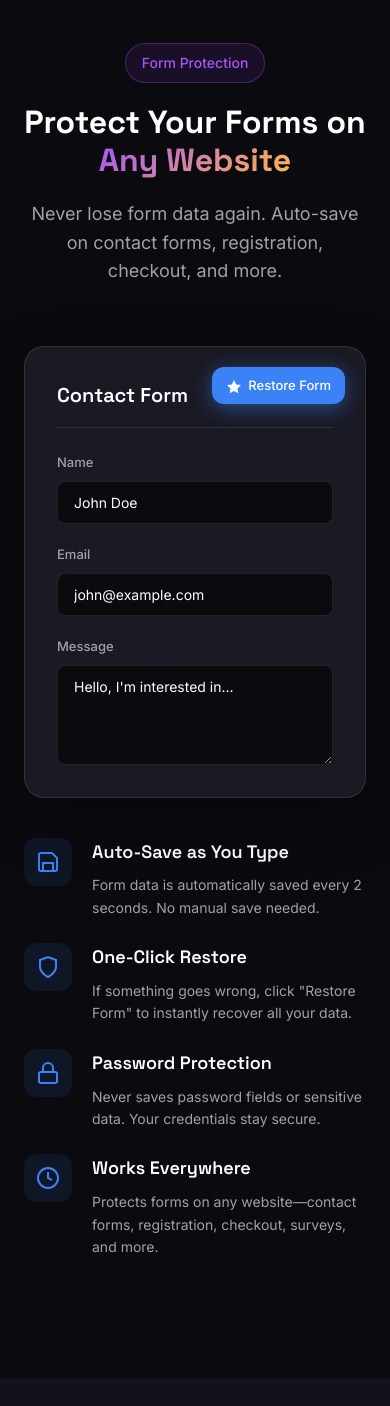
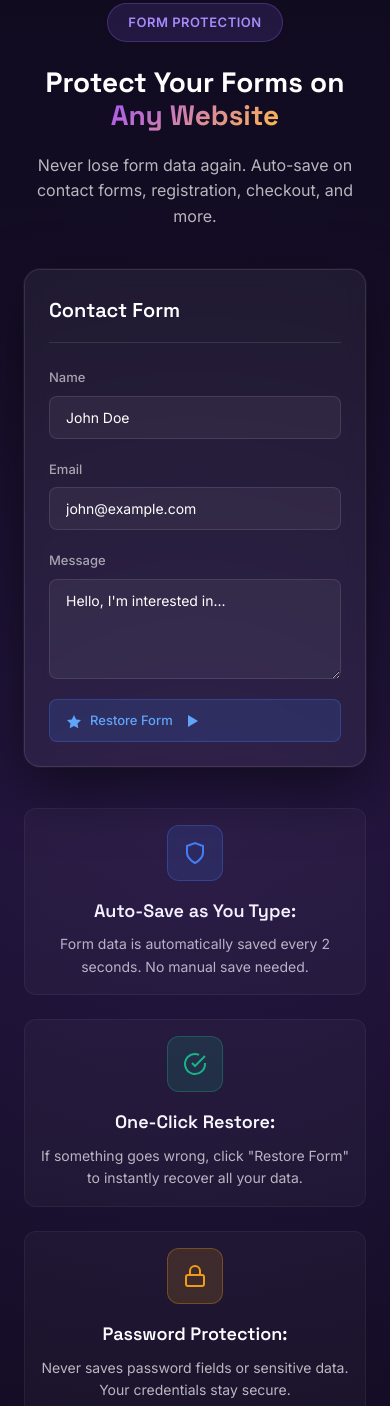
Before and after one commit to Amirmoradi94/kayko, a browser extension: page landing_page/index.html in a window 390 px wide. Shown: the part 5291-6697 px from the top of the page. Drawn offline with Linux system fonts and the light colour scheme.

Commit message:
Revamp landing page for form protection feature: updated HTML structure and CSS styles for improved visual appeal and user experience. Enhanced section headers, feature items, and button designs, while implementing responsive adjustments for better accessibility across devices.

```diff
--- a/landing_page/index.html
+++ b/landing_page/index.html
@@ -348,10 +348,10 @@
   <!-- Form Protection Section -->
   <section id="form-protection" class="form-protection">
     <div class="container">
-      <div class="section-header">
-        <span class="section-badge">Form Protection</span>
-        <h2 class="section-title">Protect Your Forms on<br><span class="gradient-text">Any Website</span></h2>
-        <p class="section-subtitle">Never lose form data again. Auto-save on contact forms, registration, checkout, and more.</p>
+      <div class="form-protection-header">
+        <span class="form-protection-badge">Form Protection</span>
+        <h2 class="form-protection-title">Protect Your Forms on <span class="gradient-text">Any Website</span></h2>
+        <p class="form-protection-subtitle">Never lose form data again. Auto-save on contact forms, registration, checkout, and more.</p>
       </div>
 
       <div class="form-protection-content">
@@ -374,63 +374,66 @@
                 <textarea readonly>Hello, I'm interested in...</textarea>
               </div>
             </div>
-            <div class="form-restore-btn">
+            <div class="form-restore-indicator">
               <svg width="16" height="16" viewBox="0 0 16 16" fill="none">
                 <path d="M8 2L10.163 6.403L15 7.095L11.5 10.507L12.326 15.323L8 13.045L3.674 15.323L4.5 10.507L1 7.095L5.837 6.403L8 2Z" fill="currentColor"/>
               </svg>
-              Restore Form
+              <span>Restore Form</span>
+              <svg width="16" height="16" viewBox="0 0 16 16" fill="none" style="margin-left: 4px;">
+                <path d="M3 2v12l10-6L3 2z" fill="currentColor"/>
+              </svg>
             </div>
           </div>
         </div>
 
         <div class="form-features">
           <div class="form-feature-item">
-            <div class="form-feature-icon">
+            <div class="form-feature-icon" style="--icon-color: #3B82F6;">
               <svg width="24" height="24" viewBox="0 0 24 24" fill="none" stroke="currentColor" stroke-width="2">
-                <path d="M19 21H5a2 2 0 0 1-2-2V5a2 2 0 0 1 2-2h11l5 5v11a2 2 0 0 1-2 2z"/>
-                <polyline points="17 21 17 13 7 13 7 21"/>
+                <path d="M12 22s8-4 8-10V5l-8-3-8 3v7c0 6 8 10 8 10z"/>
               </svg>
             </div>
-            <div>
-              <h4>Auto-Save as You Type</h4>
+            <div class="form-feature-content">
+              <h4>Auto-Save as You Type:</h4>
               <p>Form data is automatically saved every 2 seconds. No manual save needed.</p>
             </div>
           </div>
 
           <div class="form-feature-item">
-            <div class="form-feature-icon">
+            <div class="form-feature-icon" style="--icon-color: #10B981;">
               <svg width="24" height="24" viewBox="0 0 24 24" fill="none" stroke="currentColor" stroke-width="2">
-                <path d="M12 22s8-4 8-10V5l-8-3-8 3v7c0 6 8 10 8 10z"/>
+                <path d="M22 11.08V12a10 10 0 1 1-5.93-9.14"/>
+                <polyline points="22 4 12 14.01 9 11.01"/>
               </svg>
             </div>
-            <div>
-              <h4>One-Click Restore</h4>
+            <div class="form-feature-content">
+              <h4>One-Click Restore:</h4>
               <p>If something goes wrong, click "Restore Form" to instantly recover all your data.</p>
             </div>
           </div>
 
           <div class="form-feature-item">
-            <div class="form-feature-icon">
+            <div class="form-feature-icon" style="--icon-color: #F59E0B;">
               <svg width="24" height="24" viewBox="0 0 24 24" fill="none" stroke="currentColor" stroke-width="2">
                 <rect x="3" y="11" width="18" height="11" rx="2" ry="2"/>
                 <path d="M7 11V7a5 5 0 0 1 10 0v4"/>
               </svg>
             </div>
-            <div>
-              <h4>Password Protection</h4>
+            <div class="form-feature-content">
+              <h4>Password Protection:</h4>
               <p>Never saves password fields or sensitive data. Your credentials stay secure.</p>
             </div>
           </div>
 
           <div class="form-feature-item">
-            <div class="form-feature-icon">
+            <div class="form-feature-icon" style="--icon-color: #8B5CF6;">
               <svg width="24" height="24" viewBox="0 0 24 24" fill="none" stroke="currentColor" stroke-width="2">
                 <circle cx="12" cy="12" r="10"/>
                 <path d="M12 6v6l4 2"/>
               </svg>
             </div>
-            <div>
-              <h4>Works Everywhere</h4>
+            <div class="form-feature-content">
+              <h4>Works Everywhere:</h4>
               <p>Protects forms on any website—contact forms, registration, checkout, surveys, and more.</p>
             </div>
           </div>
--- a/landing_page/styles.css
+++ b/landing_page/styles.css
@@ -686,15 +686,66 @@ img {
    FORM PROTECTION SECTION
    ============================================ */
 .form-protection {
-  padding: 120px 0;
-  background: var(--bg-primary);
+  padding: 140px 0;
+  background: linear-gradient(180deg, #0F0B1E 0%, #1A0F2E 50%, #0F0B1E 100%);
+  position: relative;
+  overflow: hidden;
+}
+
+.form-protection::before {
+  content: '';
+  position: absolute;
+  top: 0;
+  left: 0;
+  right: 0;
+  bottom: 0;
+  background: radial-gradient(circle at 50% 50%, rgba(139, 92, 246, 0.1) 0%, transparent 70%);
+  pointer-events: none;
+}
+
+.form-protection-header {
+  text-align: center;
+  margin-bottom: 80px;
+}
+
+.form-protection-badge {
+  display: inline-block;
+  padding: 8px 20px;
+  background: rgba(139, 92, 246, 0.15);
+  border: 1px solid rgba(139, 92, 246, 0.3);
+  border-radius: 20px;
+  color: #A78BFA;
+  font-size: 13px;
+  font-weight: 600;
+  letter-spacing: 0.5px;
+  text-transform: uppercase;
+  margin-bottom: 24px;
+}
+
+.form-protection-title {
+  font-family: var(--font-heading);
+  font-size: clamp(32px, 5vw, 56px);
+  font-weight: 700;
+  line-height: 1.2;
+  margin-bottom: 20px;
+  color: white;
+}
+
+.form-protection-subtitle {
+  font-size: 18px;
+  color: rgba(255, 255, 255, 0.7);
+  max-width: 600px;
+  margin: 0 auto;
+  line-height: 1.6;
 }
 
 .form-protection-content {
   display: grid;
   grid-template-columns: 1fr 1fr;
-  gap: 60px;
+  gap: 80px;
   align-items: center;
+  max-width: 1200px;
+  margin: 0 auto;
 }
 
 .form-demo {
@@ -702,24 +753,26 @@ img {
 }
 
 .form-mockup {
-  background: var(--bg-card);
-  border: 1px solid var(--border-color);
-  border-radius: var(--radius-lg);
+  background: rgba(255, 255, 255, 0.05);
+  backdrop-filter: blur(10px);
+  border: 1px solid rgba(255, 255, 255, 0.1);
+  border-radius: 16px;
   padding: 32px;
   position: relative;
-  box-shadow: 0 20px 60px rgba(0, 0, 0, 0.3);
+  box-shadow: 0 20px 60px rgba(0, 0, 0, 0.5), 0 0 0 1px rgba(255, 255, 255, 0.05);
 }
 
 .form-header {
   margin-bottom: 24px;
   padding-bottom: 16px;
-  border-bottom: 1px solid var(--border-color);
+  border-bottom: 1px solid rgba(255, 255, 255, 0.1);
 }
 
 .form-header h4 {
   font-family: var(--font-heading);
   font-size: 20px;
   font-weight: 600;
+  color: white;
 }
 
 .form-fields {
@@ -737,25 +790,26 @@ img {
 .form-field label {
   font-size: 13px;
   font-weight: 500;
-  color: var(--text-secondary);
+  color: rgba(255, 255, 255, 0.6);
 }
 
 .form-field input,
 .form-field textarea {
-  background: var(--bg-primary);
-  border: 1px solid var(--border-color);
-  border-radius: var(--radius-sm);
+  background: rgba(255, 255, 255, 0.05);
+  border: 1px solid rgba(255, 255, 255, 0.1);
+  border-radius: 8px;
   padding: 12px 16px;
-  color: var(--text-primary);
+  color: white;
   font-family: var(--font-body);
   font-size: 14px;
   outline: none;
-  transition: border-color 0.2s;
+  transition: all 0.2s;
 }
 
 .form-field input:focus,
 .form-field textarea:focus {
-  border-color: var(--accent-blue);
+  border-color: rgba(59, 130, 246, 0.5);
+  background: rgba(255, 255, 255, 0.08);
 }
 
 .form-field textarea {
@@ -763,72 +817,105 @@ img {
   resize: vertical;
 }
 
-.form-restore-btn {
-  position: absolute;
-  top: 20px;
-  right: 20px;
+.form-restore-indicator {
   display: flex;
   align-items: center;
-  gap: 6px;
-  padding: 8px 14px;
-  background: var(--accent-blue);
-  color: white;
-  border-radius: var(--radius-md);
+  gap: 8px;
+  margin-top: 20px;
+  padding: 10px 16px;
+  background: rgba(59, 130, 246, 0.15);
+  border: 1px solid rgba(59, 130, 246, 0.3);
+  border-radius: 8px;
+  color: #60A5FA;
   font-size: 13px;
   font-weight: 500;
   cursor: pointer;
-  box-shadow: 0 4px 12px rgba(59, 130, 246, 0.3);
   transition: all 0.2s;
-  animation: pulse-glow 2s ease-in-out infinite;
 }
 
-.form-restore-btn:hover {
-  transform: translateY(-2px);
-  box-shadow: 0 6px 16px rgba(59, 130, 246, 0.4);
+.form-restore-indicator:hover {
+  background: rgba(59, 130, 246, 0.25);
+  border-color: rgba(59, 130, 246, 0.5);
+  transform: translateY(-1px);
 }
 
-@keyframes pulse-glow {
-  0%, 100% {
-    box-shadow: 0 4px 12px rgba(59, 130, 246, 0.3);
-  }
-  50% {
-    box-shadow: 0 4px 20px rgba(59, 130, 246, 0.5);
-  }
+.form-restore-indicator svg {
+  flex-shrink: 0;
 }
 
 .form-features {
   display: flex;
   flex-direction: column;
-  gap: 24px;
+  gap: 32px;
 }
 
 .form-feature-item {
   display: flex;
   gap: 20px;
   align-items: flex-start;
+  padding: 20px;
+  background: rgba(255, 255, 255, 0.03);
+  border: 1px solid rgba(255, 255, 255, 0.05);
+  border-radius: 12px;
+  transition: all 0.3s ease;
+}
+
+.form-feature-item:hover {
+  background: rgba(255, 255, 255, 0.05);
+  border-color: rgba(255, 255, 255, 0.1);
+  transform: translateX(4px);
 }
 
 .form-feature-icon {
-  width: 48px;
-  height: 48px;
-  background: rgba(59, 130, 246, 0.1);
-  border-radius: var(--radius-md);
+  width: 56px;
+  height: 56px;
+  background: rgba(var(--icon-color-rgb, 59, 130, 246), 0.15);
+  border: 1px solid rgba(var(--icon-color-rgb, 59, 130, 246), 0.3);
+  border-radius: 12px;
   display: flex;
   align-items: center;
   justify-content: center;
-  color: var(--accent-blue);
+  color: var(--icon-color, #3B82F6);
   flex-shrink: 0;
+  transition: all 0.3s ease;
 }
 
-.form-feature-item h4 {
+.form-feature-item:hover .form-feature-icon {
+  background: rgba(var(--icon-color-rgb, 59, 130, 246), 0.25);
+  border-color: rgba(var(--icon-color-rgb, 59, 130, 246), 0.5);
+  transform: scale(1.05);
+}
+
+.form-feature-icon[style*="--icon-color: #3B82F6"] {
+  --icon-color-rgb: 59, 130, 246;
+}
+
+.form-feature-icon[style*="--icon-color: #10B981"] {
+  --icon-color-rgb: 16, 185, 129;
+}
+
+.form-feature-icon[style*="--icon-color: #F59E0B"] {
+  --icon-color-rgb: 245, 158, 11;
+}
+
+.form-feature-icon[style*="--icon-color: #8B5CF6"] {
+  --icon-color-rgb: 139, 92, 246;
+}
+
+.form-feature-content {
+  flex: 1;
+}
+
+.form-feature-content h4 {
   font-family: var(--font-heading);
   font-size: 18px;
   font-weight: 600;
   margin-bottom: 8px;
+  color: white;
 }
 
-.form-feature-item p {
-  color: var(--text-secondary);
+.form-feature-content p {
+  color: rgba(255, 255, 255, 0.7);
   font-size: 14px;
   line-height: 1.6;
 }
@@ -1105,13 +1192,29 @@ img {
     grid-template-columns: repeat(3, 1fr);
   }
 
+  .form-protection {
+    padding: 100px 0;
+  }
+
+  .form-protection-header {
+    margin-bottom: 60px;
+  }
+
   .form-protection-content {
     grid-template-columns: 1fr;
-    gap: 40px;
+    gap: 50px;
   }
 
   .form-demo {
     order: -1;
+  }
+
+  .form-features {
+    gap: 24px;
+  }
+
+  .form-feature-item {
+    padding: 16px;
   }
 
   .privacy-content {
@@ -1145,6 +1248,40 @@ img {
 
   .platforms-grid {
     grid-template-columns: repeat(2, 1fr);
+  }
+
+  .form-protection {
+    padding: 80px 0;
+  }
+
+  .form-protection-header {
+    margin-bottom: 40px;
+  }
+
+  .form-protection-title {
+    font-size: 28px;
+  }
+
+  .form-protection-subtitle {
+    font-size: 16px;
+  }
+
+  .form-protection-content {
+    gap: 40px;
+  }
+
+  .form-mockup {
+    padding: 24px;
+  }
+
+  .form-feature-item {
+    flex-direction: column;
+    text-align: center;
+    gap: 16px;
+  }
+
+  .form-feature-icon {
+    margin: 0 auto;
   }
 
   .footer-content {
```
